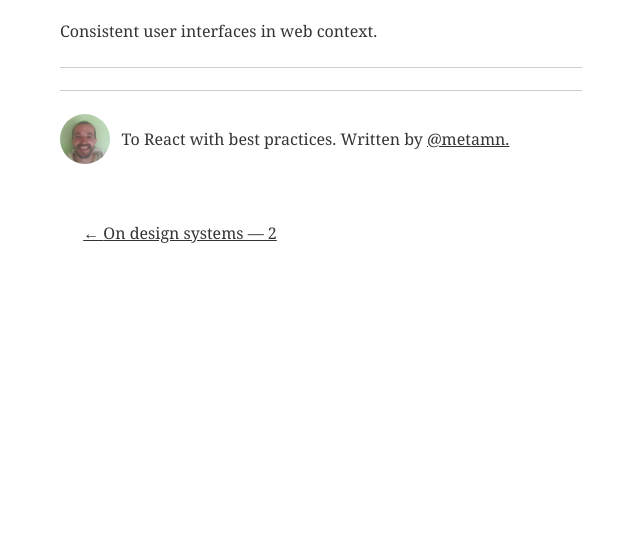
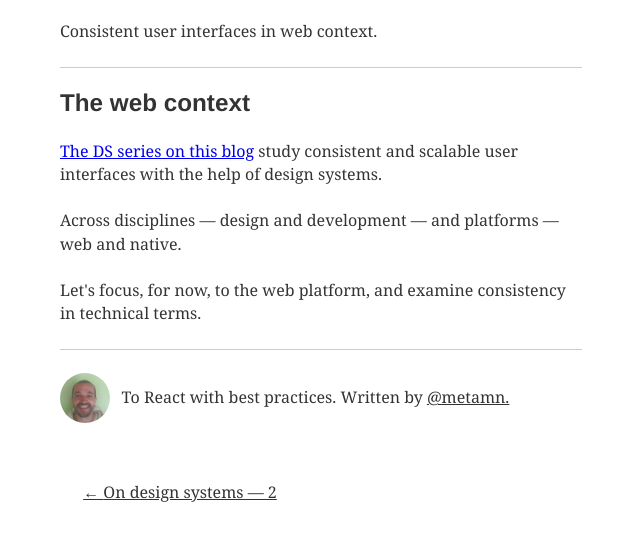
Before and after one commit to metamn/react, a Gatsby site: page /on-design-systems-3/ in a window 1280 px wide. Shown: the part 96-636 px from the top of the page, without its empty margins (319-959 px from the left). Built offline with nearby package versions, Linux system fonts and the light colour scheme; Gatsby itself is replaced by a stand-in of ours; some packages are replaced by stand-ins of ours.

Commit message:
Updating DS3

```diff
--- a/content/blog/on-design-systems-3/index.md
+++ b/content/blog/on-design-systems-3/index.md
@@ -8,3 +8,11 @@ Consistent user interfaces in web context.
 <!--more-->
 
 ---
+
+## The web context
+
+[The DS series on this blog](http://metamn.io/react/on-design-systems/) study consistent and scalable user interfaces with the help of design systems.
+
+Across disciplines &mdash; design and development &mdash; and platforms &mdash; web and native.
+
+Let's focus, for now, to the web platform, and examine consistency in technical terms.
```
